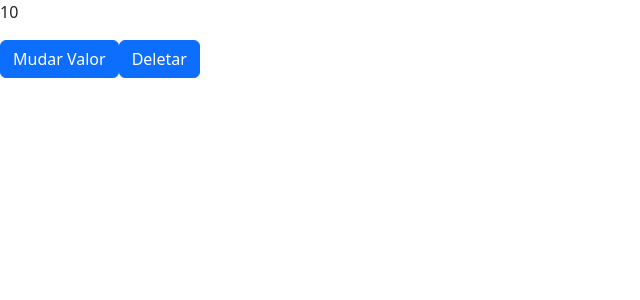
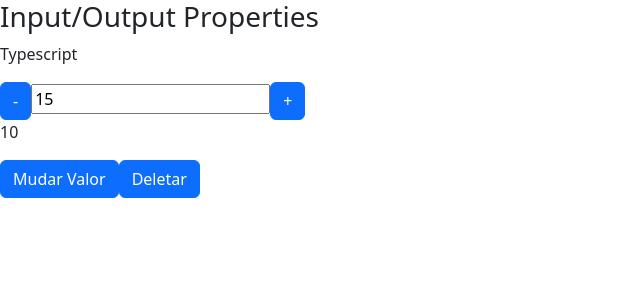
Before and after one commit to sergiohrodrigues/learning-angular, an Angular app: page / in a window 1280 px wide. Shown: the top 300 px of the page, without its empty margins (0-640 px from the left). Built offline with nearby package versions, Linux system fonts and the light colour scheme.

Commit message:
viewChild

```diff
--- a/src/app/app.component.html
+++ b/src/app/app.component.html
@@ -4,7 +4,7 @@
 
 <app-cursos></app-cursos> -->
 
-<!-- <app-data-binding></app-data-binding> -->
+<app-data-binding></app-data-binding>
 
 <app-ciclo [valorInicial]="valorInicial" *ngIf="exibir"></app-ciclo>
 
--- a/src/app/data-binding/data-binding.component.ts
+++ b/src/app/data-binding/data-binding.component.ts
@@ -56,6 +56,6 @@ export class DataBindingComponent {
   }
 
   onMudouValor(event: any){
-    console.log(event.novoValor)
+    // console.log(event.novoValor)
   }
 }
--- a/src/app/output-property/output-property.component.html
+++ b/src/app/output-property/output-property.component.html
@@ -1,5 +1,5 @@
 <div>
     <button class="btn btn-primary" (click)="decrementar()">-</button>
-    <input type="text" readonly [value]="valor">
+    <input type="text" readonly [value]="valor" #campoInput>
     <button class="btn btn-primary" (click)="incrementar()">+</button>
 </div>
--- a/src/app/output-property/output-property.component.ts
+++ b/src/app/output-property/output-property.component.ts
@@ -1,25 +1,25 @@
-import { Component, EventEmitter, Input, Output } from '@angular/core';
+import { Component, ElementRef, EventEmitter, Input, Output, ViewChild } from '@angular/core';
 
 @Component({
   selector: 'contador',
   standalone: true,
   imports: [],
   templateUrl: './output-property.component.html',
-  styleUrl: './output-property.component.css',
-  //outputs: ['mudouValor']
+  styleUrls: ['./output-property.component.css'],
 })
 export class OutputPropertyComponent {
-
   @Input() valor: number = 0;
 
   @Output() mudouValor = new EventEmitter();
 
-  incrementar(){
-    this.valor++;
+  @ViewChild('campoInput') campoValorInput!: ElementRef
+
+  incrementar() {
+    this.campoValorInput.nativeElement.value++
     this.mudouValor.emit({ novoValor: this.valor });
   }
 
-  decrementar(){
+  decrementar() {
     this.valor--;
     this.mudouValor.emit({ novoValor: this.valor });
   }
```
